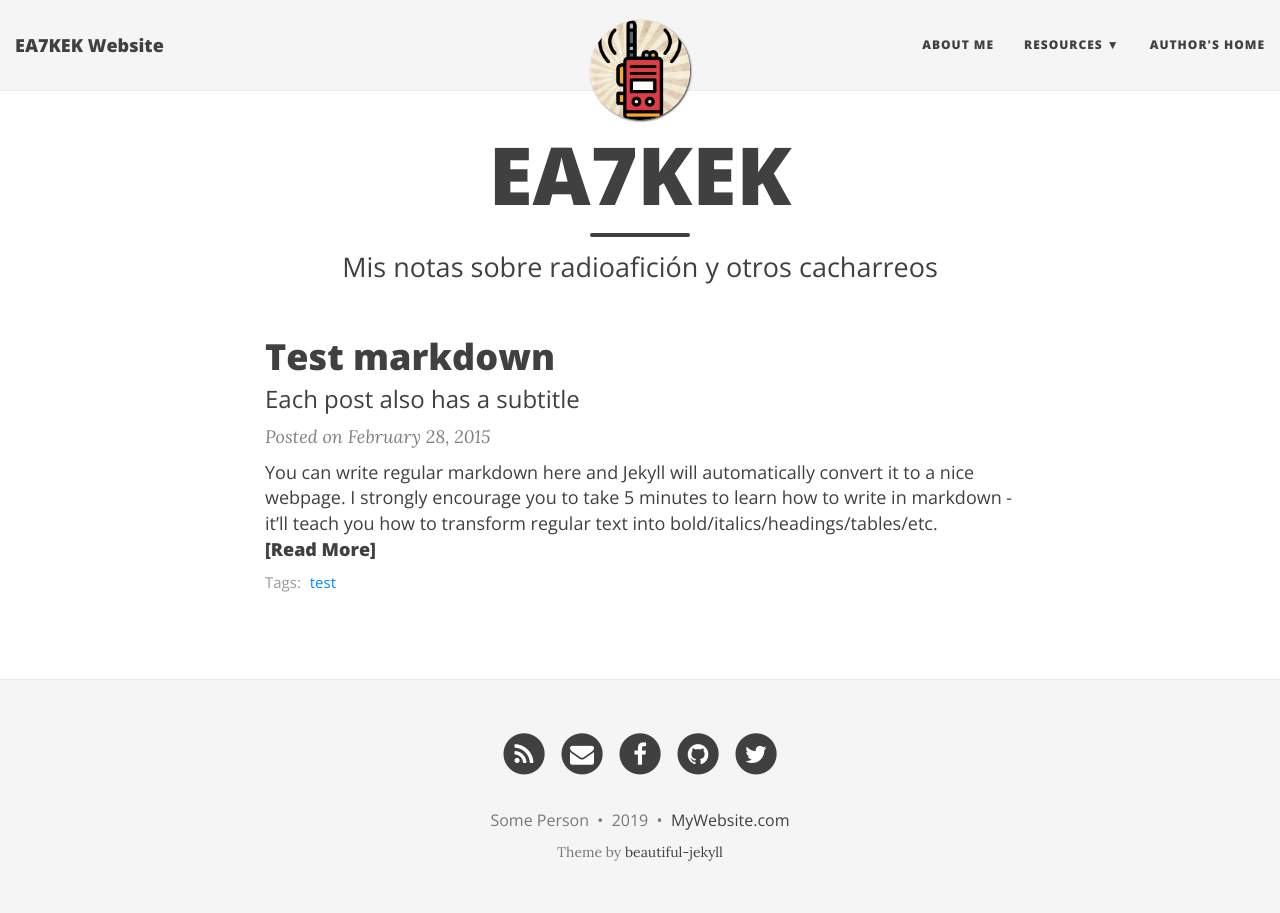
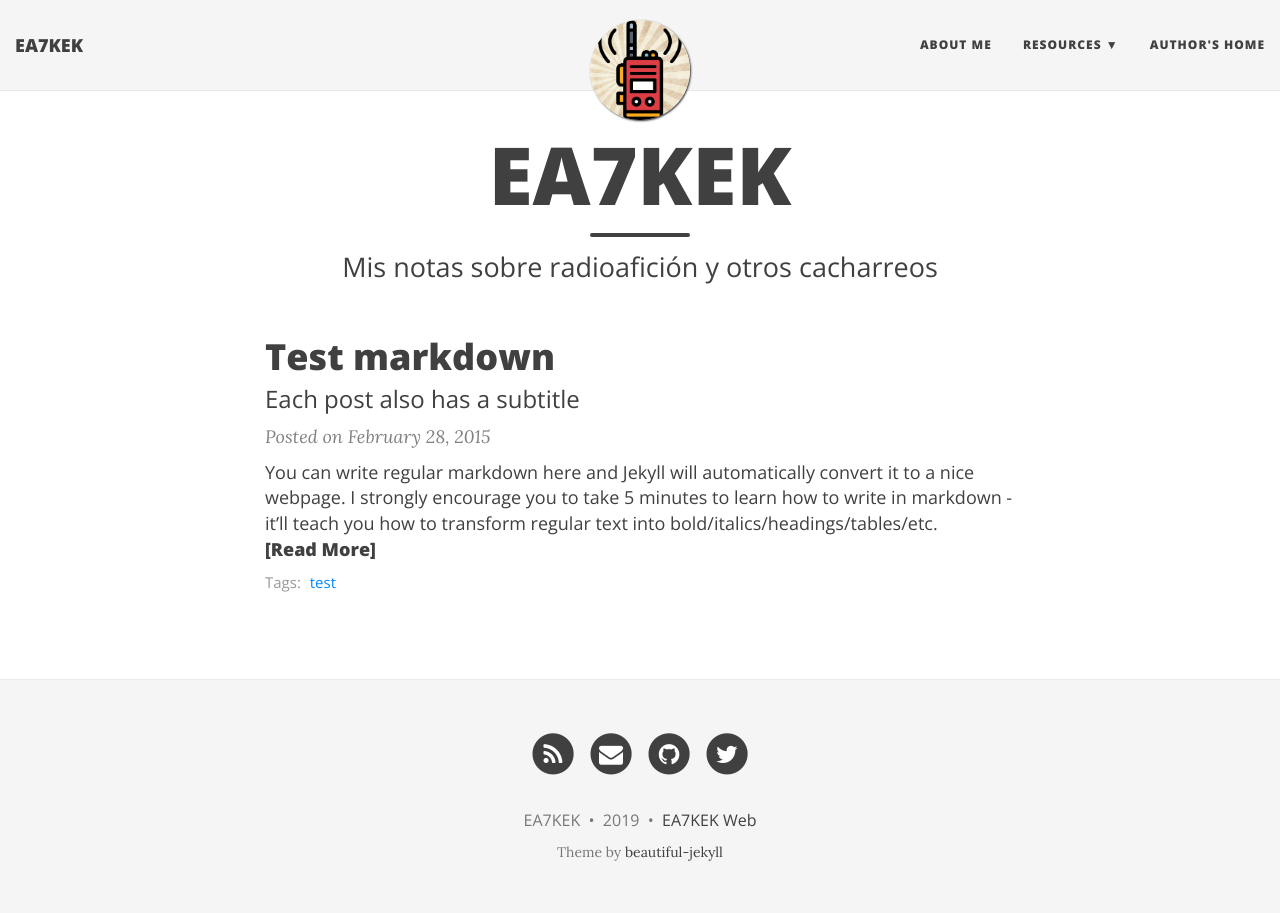
Before and after one commit to ea7kek/ea7kek.github.io, a Jekyll site: the page built from index.html, in a window 1280 px wide. Built offline with Jekyll 4.4.1, drawn with Linux system fonts in a browser that asks for light colours; nearby versions of some CDN libraries; the list of posts is cut into pages by our own code.

Commit message:
Some config

```diff
--- a/_config.yml
+++ b/_config.yml
@@ -14,7 +14,7 @@
 # Of course don't forget to change the username and projectname to YOUR username and project
 
 # Name of website
-title: EA7KEK Website
+title: EA7KEK
 
 # Short description of your site
 description: Web personal sobre radioafición y otras hierbas
@@ -25,10 +25,10 @@
 navbar-links:
   About Me: "aboutme"
   Resources:
-    - Beautiful Jekyll: "http://deanattali.com/beautiful-jekyll/"
-    - Learn markdown: "http://www.markdowntutorial.com/"
-    - GitHub Pages: "https://pages.github.com/"
-  Author's home: "http://deanattali.com"
+    - Placeholder: "#"
+    - Placeholder: "#"
+    - Placeholder: "#"
+  Author's home: "https://omik.github.io"
 
 # Image to show in the navigation bar - image must be a square (width = height)
 # Remove this parameter if you don't want an image in the navbar
@@ -64,7 +64,7 @@
 # Change all these values or delete the ones you don't want.
 # Important: you must keep the "name" parameter, everything else you can remove
 author:
-  name: Some Person
+  name: EA7KEK
 
 # Select your active Social Network Links.
 # Uncomment the links you want to show in the footer and add your information to each link.
@@ -72,10 +72,10 @@
 # If you want to add a new link that isn't here, you'll need to also edit the file _data/SocialNetworks.yml
 social-network-links:
   rss: true
-  email: "someone@example.com"
-  facebook: daattali
-  github: daattali
-  twitter: daattali
+  email: "ea7kek@gmail.com"
+#  facebook: daattali
+  github: omik
+  twitter: TheRealOmiKa
 #  reddit: yourname
 #  google-plus: +DeanAttali
 #  linkedin: daattali
@@ -93,13 +93,13 @@
 # Select which share links to show in posts
 share-links-active:
   twitter: true
-  facebook: true
+  facebook: false
   google: false
   linkedin: true
 
 # How to display the link to the website in the footer
 # Remove this if you don't want a link in the footer
-url-pretty: "MyWebsite.com"  # eg. "deanattali.com/beautiful-jekyll"
+url-pretty: "EA7KEK Web"  # eg. "deanattali.com/beautiful-jekyll"
 
 # --- Web Statistics Section --- #
 
@@ -160,7 +160,7 @@
 markdown: kramdown
 highlighter: rouge
 permalink: /:year-:month-:day-:title/
-paginate: 5
+paginate: 7
 
 kramdown:
   input: GFM
```
